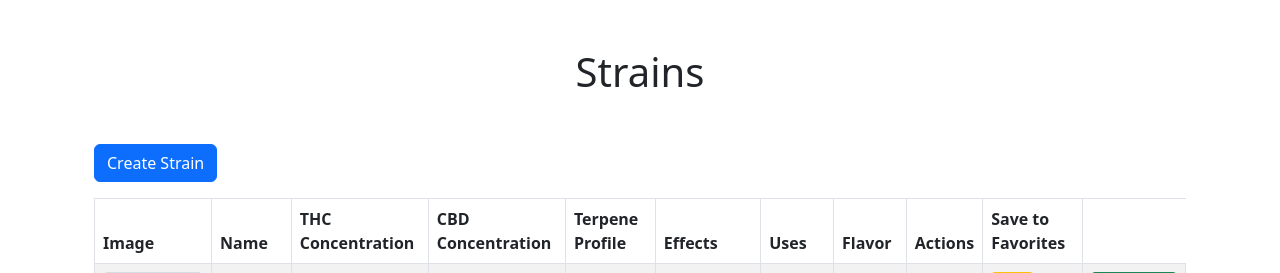
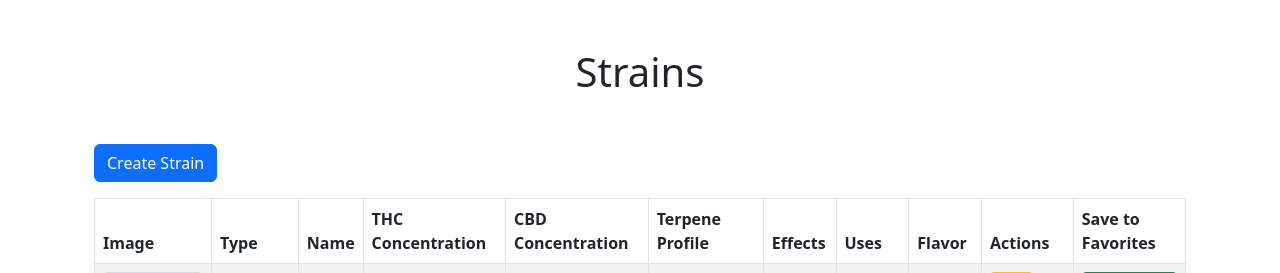
Before and after one commit to ZeroDayPoke/STRAIN.gg_Clouds, a Flask app: page /clouds/strains in a window 1280 px wide. Shown: the part 58-331 px from the top of the page. Run offline with Flask 3, Linux system fonts and the light colour scheme; tables that the repository leaves empty hold one stand-in row (values such as "Sample post"); grey boxes marked "Sample" are stand-in pictures; some libraries are stand-ins or nearby versions.

Commit message:
add type table header

```diff
--- a/app/templates/strains.html
+++ b/app/templates/strains.html
@@ -145,6 +145,7 @@
 			<thead>
 				<tr>
 					<th>Image</th>
+					<th>Type</th>
 					<th>Name</th>
 					<th>THC Concentration</th>
 					<th>CBD Concentration</th>
```
